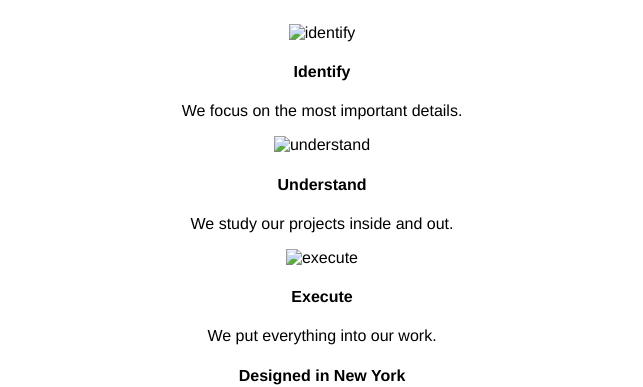
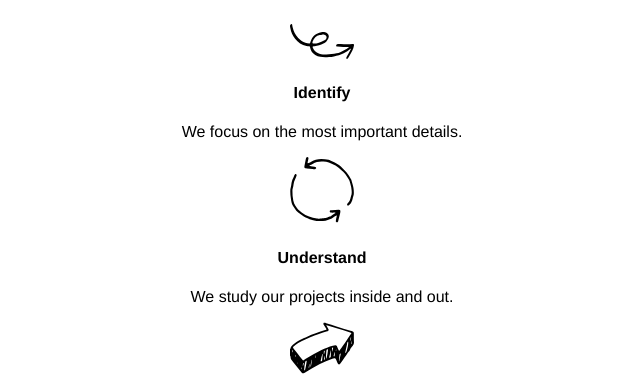
Before and after one commit to kirstentay/broadway, a plain HTML site: page index.html in a window 1280 px wide. Shown: the part 417-804 px from the top of the page, without its empty margins (318-961 px from the left). Drawn offline with Linux system fonts and the light colour scheme.

Commit message:
Corrections

```diff
--- a/index.html
+++ b/index.html
@@ -17,17 +17,17 @@
     <div id="process">
       <h2>Our Process</h2>
       <div id="identify">
-        <img src=".resources/images/identify.svg" alt="identify" />
+        <img src="./resources/images/identify.svg" alt="identify" />
         <h4>Identify</h4>
         <p>We focus on the most important details.</p>
       </div>
       <div id="understand">
-        <img src=".resources/images/understand.svg" alt="understand" />
+        <img src="./resources/images/understand.svg" alt="understand" />
         <h4>Understand</h4>
         <p>We study our projects inside and out.</p>
       </div>
       <div id="execute">
-        <img src=".resources/images/execute.svg" alt="execute" />
+        <img src="./resources/images/execute.svg" alt="execute" />
         <h4>Execute</h4>
         <p>We put everything into our work.</p>
       </div>
```
